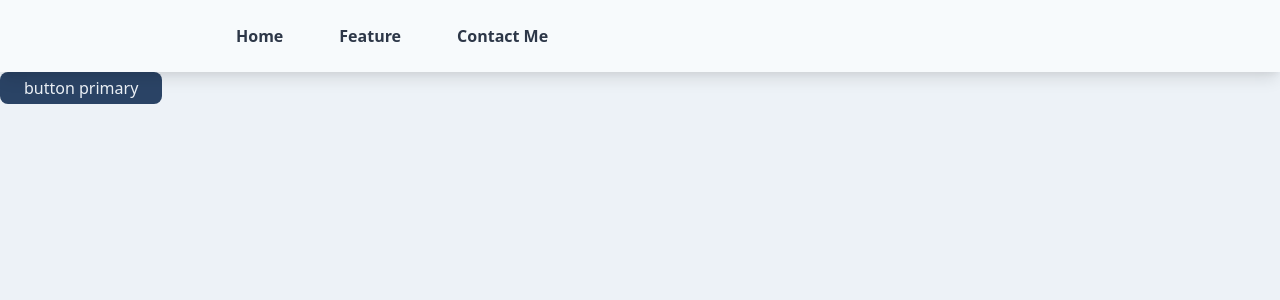
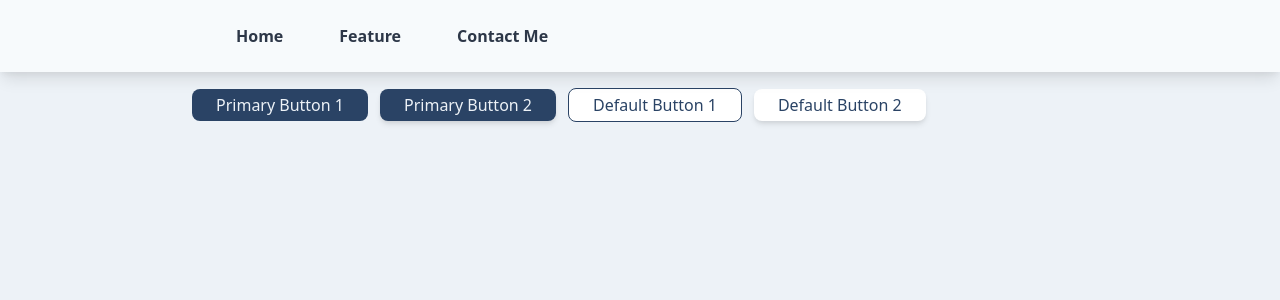
Before and after one commit to ekosutrisno/react-component, a React (Create React App) app: page /button in a window 1280 px wide. Shown: the top 300 px of the page. Built offline with nearby package versions, Linux system fonts and the light colour scheme.

Commit message:
Add ButtonDefault dan ButtonPrimary

```diff
--- a/src/App.js
+++ b/src/App.js
@@ -1,6 +1,5 @@
 import React from 'react';
 import Header from './components/Header';
-import Button from './components/Button';
 import './App.css';
 
 function App() {
--- a/src/components/Button.js
+++ /dev/null
@@ -1,16 +0,0 @@
-import React, { Component } from 'react';
-
-export class Button extends Component {
-   render(props) {
-      return (
-         <div class="mx-auto space-x-3">
-            <button
-               className="btn-primary focus:outline-none hover:bg-gray-300 hover:text-blue-900 hover:shadow-sm transition-all duration-200 ease-in-out">
-               {this.props.btnText}
-            </button>
-         </div>
-      );
-   }
-}
-
-export default Button;
--- /dev/null
+++ b/src/components/buttons/ButtonDefault.js
@@ -0,0 +1,19 @@
+import React, { Component } from 'react';
+
+export class ButtonDefault extends Component {
+   handleClick() {
+      console.log('this is:', this);
+   }
+   render() {
+      let property = this.props;
+      return (
+         <button
+            onClick={() => this.handleClick()}
+            className="btn-default focus:outline-none border border-blue-900">
+            {property.btnText}
+         </button>
+      );
+   }
+}
+
+export default ButtonDefault;
--- /dev/null
+++ b/src/components/buttons/ButtonDefaultShadow.js
@@ -0,0 +1,19 @@
+import React, { Component } from 'react';
+
+export class ButtonPrimary extends Component {
+   handleClick() {
+      console.log('this is:', this);
+   }
+   render() {
+      let property = this.props;
+      return (
+         <button
+            onClick={() => this.handleClick()}
+            className="btn-default shadow-md focus:outline-none">
+            {property.btnText}
+         </button>
+      );
+   }
+}
+
+export default ButtonPrimary;
--- /dev/null
+++ b/src/components/buttons/ButtonPrimary.js
@@ -0,0 +1,19 @@
+import React, { Component } from 'react';
+
+export class ButtonPrimary extends Component {
+   handleClick() {
+      console.log('this is:', this);
+   }
+   render() {
+      let property = this.props;
+      return (
+         <button
+            onClick={() => this.handleClick()}
+            className="btn-primary focus:outline-none hover:bg-gray-300 hover:text-blue-900 hover:shadow-sm transition-all duration-200 ease-in-out focus:bg-gray-200 focus:text-blue-900">
+            {property.btnText}
+         </button>
+      );
+   }
+}
+
+export default ButtonPrimary;
--- /dev/null
+++ b/src/components/buttons/ButtonPrimaryShadow.js
@@ -0,0 +1,19 @@
+import React, { Component } from 'react';
+
+export class ButtonPrimaryShadow extends Component {
+   handleClick() {
+      console.log('this is:', this);
+   }
+   render() {
+      let property = this.props;
+      return (
+         <button
+            onClick={() => this.handleClick()}
+            className="btn-primary focus:outline-none hover:bg-gray-300 hover:text-blue-900 hover:shadow-sm transition-all duration-200 ease-in-out shadow-md focus:bg-gray-200 focus:text-blue-900">
+            {property.btnText}
+         </button>
+      );
+   }
+}
+
+export default ButtonPrimaryShadow;
--- a/src/pages/ButtonsView.js
+++ b/src/pages/ButtonsView.js
@@ -1,10 +1,18 @@
 import React, { Component } from 'react';
-import Button from '../components/Button';
+import ButtonPrimary from '../components/buttons/ButtonPrimary';
+import ButtonPrimaryShadow from '../components/buttons/ButtonPrimaryShadow';
+import ButtonDefault from '../components/buttons/ButtonDefault';
+import ButtonDefaultShadow from '../components/buttons/ButtonDefaultShadow';
 
 export class ButtonsView extends Component {
    render() {
       return (
-         <Button btnText="button primary" />
+         <div className="container mx-auto px-4 md:px-48 mt-4 space-x-3">
+            <ButtonPrimary btnText="Primary Button 1" />
+            <ButtonPrimaryShadow btnText="Primary Button 2" />
+            <ButtonDefault btnText="Default Button 1" />
+            <ButtonDefaultShadow btnText="Default Button 2" />
+         </div>
       );
    }
 }
--- a/src/tailwind.css
+++ b/src/tailwind.css
@@ -8,6 +8,14 @@
   @apply text-gray-200 ;
   @apply font-medium ;
 }
+.btn-default{
+   @apply py-1;
+   @apply px-6;
+  @apply rounded-lg ;
+  @apply bg-white ;
+  @apply text-blue-900 ;
+  @apply font-medium ;
+}
 
 
 
```
Also changed, not shown: src/index.css.
